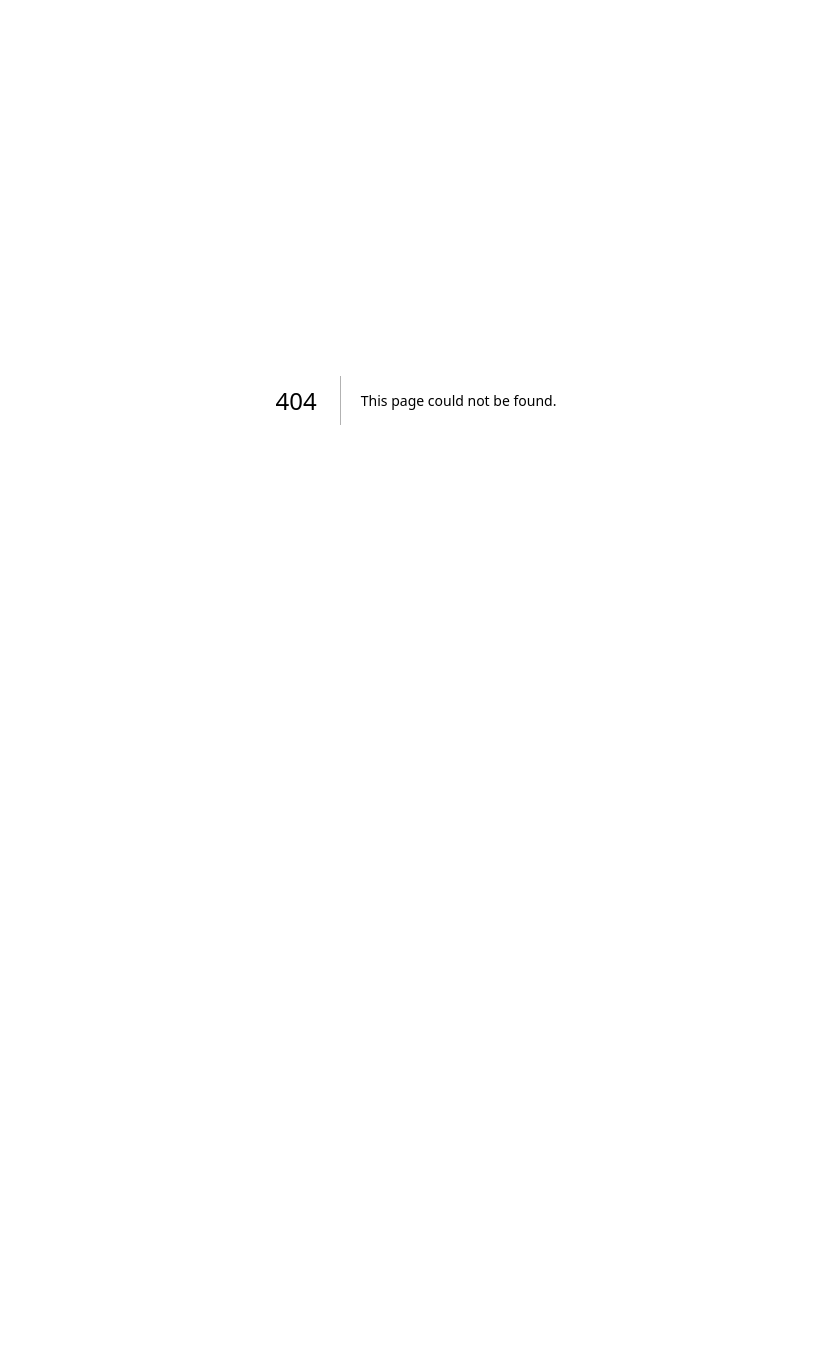
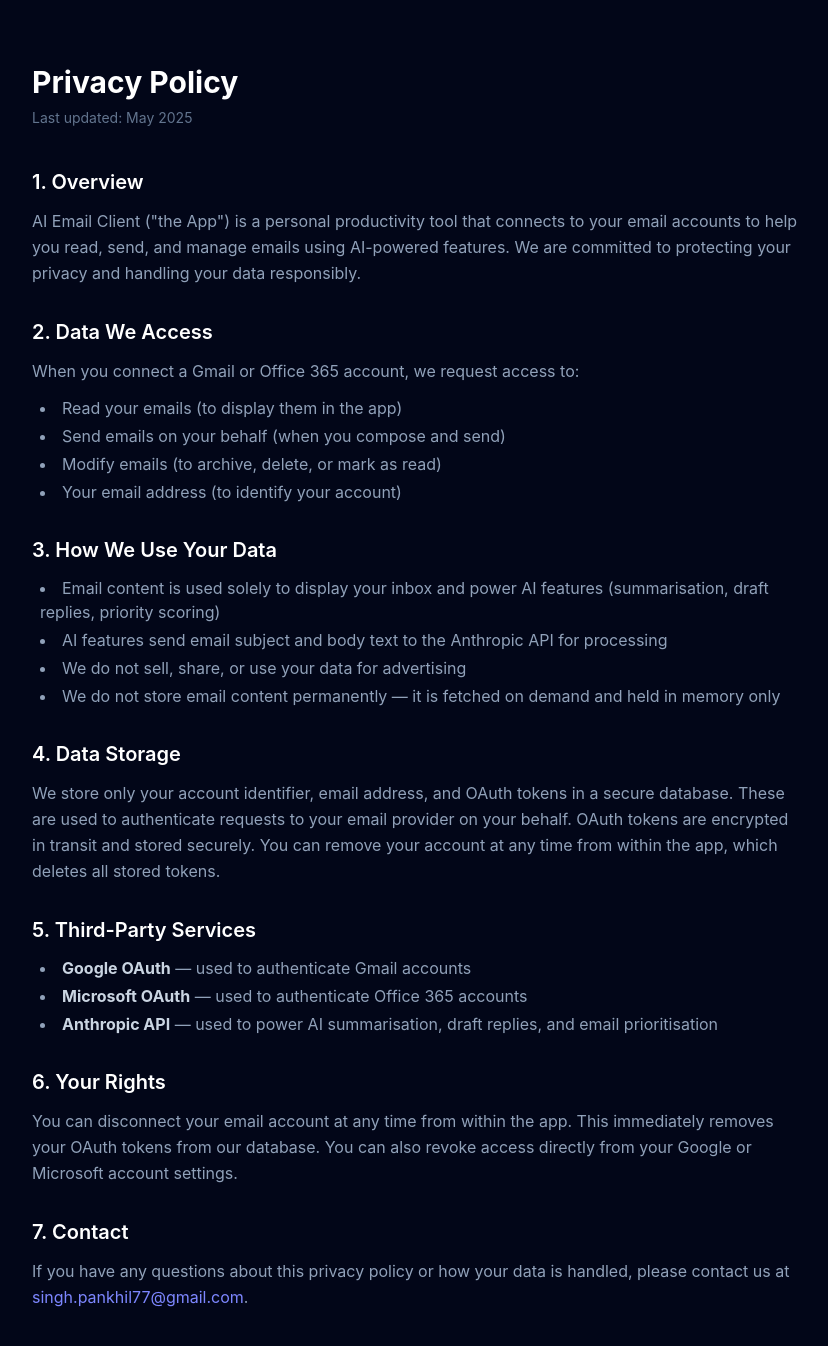
Before and after one commit to pankhil7/ai-email-client-frontend, a Next.js app: page /privacy in a window 1280 px wide. Before the commit this address had no page. Shown: the top 1346 px of the page, without its empty margins (224-1052 px from the left). Before the commit the page ends 800 px from the top, so only its background shows below. Built offline with nearby package versions, Linux system fonts and the light colour scheme.

Commit message:
Add privacy policy page at /privacy
Required for Google OAuth consent screen verification.

Co-Authored-By: Claude Sonnet 4.6 <noreply@anthropic.com>

```diff
--- /dev/null
+++ b/src/app/privacy/page.tsx
@@ -0,0 +1,82 @@
+export default function PrivacyPolicy() {
+  return (
+    <div className="min-h-screen bg-slate-950 text-slate-200 py-16 px-6">
+      <div className="max-w-3xl mx-auto">
+        <h1 className="text-3xl font-bold text-white mb-2">Privacy Policy</h1>
+        <p className="text-slate-500 text-sm mb-10">Last updated: May 2025</p>
+
+        <section className="mb-8">
+          <h2 className="text-xl font-semibold text-white mb-3">1. Overview</h2>
+          <p className="text-slate-400 leading-relaxed">
+            AI Email Client ("the App") is a personal productivity tool that connects to your email
+            accounts to help you read, send, and manage emails using AI-powered features. We are
+            committed to protecting your privacy and handling your data responsibly.
+          </p>
+        </section>
+
+        <section className="mb-8">
+          <h2 className="text-xl font-semibold text-white mb-3">2. Data We Access</h2>
+          <p className="text-slate-400 leading-relaxed mb-3">
+            When you connect a Gmail or Office 365 account, we request access to:
+          </p>
+          <ul className="list-disc list-inside text-slate-400 space-y-1 ml-2">
+            <li>Read your emails (to display them in the app)</li>
+            <li>Send emails on your behalf (when you compose and send)</li>
+            <li>Modify emails (to archive, delete, or mark as read)</li>
+            <li>Your email address (to identify your account)</li>
+          </ul>
+        </section>
+
+        <section className="mb-8">
+          <h2 className="text-xl font-semibold text-white mb-3">3. How We Use Your Data</h2>
+          <ul className="list-disc list-inside text-slate-400 space-y-1 ml-2">
+            <li>Email content is used solely to display your inbox and power AI features (summarisation, draft replies, priority scoring)</li>
+            <li>AI features send email subject and body text to the Anthropic API for processing</li>
+            <li>We do not sell, share, or use your data for advertising</li>
+            <li>We do not store email content permanently — it is fetched on demand and held in memory only</li>
+          </ul>
+        </section>
+
+        <section className="mb-8">
+          <h2 className="text-xl font-semibold text-white mb-3">4. Data Storage</h2>
+          <p className="text-slate-400 leading-relaxed">
+            We store only your account identifier, email address, and OAuth tokens in a secure
+            database. These are used to authenticate requests to your email provider on your behalf.
+            OAuth tokens are encrypted in transit and stored securely. You can remove your account
+            at any time from within the app, which deletes all stored tokens.
+          </p>
+        </section>
+
+        <section className="mb-8">
+          <h2 className="text-xl font-semibold text-white mb-3">5. Third-Party Services</h2>
+          <ul className="list-disc list-inside text-slate-400 space-y-1 ml-2">
+            <li><strong className="text-slate-300">Google OAuth</strong> — used to authenticate Gmail accounts</li>
+            <li><strong className="text-slate-300">Microsoft OAuth</strong> — used to authenticate Office 365 accounts</li>
+            <li><strong className="text-slate-300">Anthropic API</strong> — used to power AI summarisation, draft replies, and email prioritisation</li>
+          </ul>
+        </section>
+
+        <section className="mb-8">
+          <h2 className="text-xl font-semibold text-white mb-3">6. Your Rights</h2>
+          <p className="text-slate-400 leading-relaxed">
+            You can disconnect your email account at any time from within the app. This immediately
+            removes your OAuth tokens from our database. You can also revoke access directly from
+            your Google or Microsoft account settings.
+          </p>
+        </section>
+
+        <section className="mb-8">
+          <h2 className="text-xl font-semibold text-white mb-3">7. Contact</h2>
+          <p className="text-slate-400 leading-relaxed">
+            If you have any questions about this privacy policy or how your data is handled, please
+            contact us at{' '}
+            <a href="mailto:singh.pankhil77@gmail.com" className="text-indigo-400 hover:underline">
+              singh.pankhil77@gmail.com
+            </a>
+            .
+          </p>
+        </section>
+      </div>
+    </div>
+  );
+}
```
